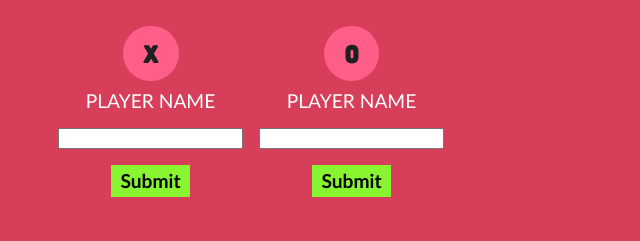
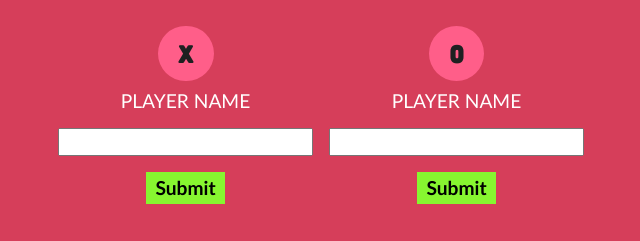
Before and after one commit to Anson558/tic-tac-toe, a plain HTML site: page index.html in a window 1280 px wide. Shown: the part 102-343 px from the top of the page, without its empty margins (406-1046 px from the left). Drawn offline with Linux system fonts and the light colour scheme.

Commit message:
more ios bug fixes

```diff
--- a/index.html
+++ b/index.html
@@ -2,7 +2,7 @@
 <html lang="en">
 <head>
     <meta charset="UTF-8">
-    <meta name="viewport" content="width=device-width, initial-scale=1.0">
+    <meta name="viewport" content="width=device-width, initial-scale=1.0, maximum-scale=1">
     <title>Tic Tac Toe</title>
     <link rel="stylesheet" href="styles/styles.css">
     <link rel="stylesheet" href="styles/config.css">
--- a/styles/styles.css
+++ b/styles/styles.css
@@ -58,6 +58,7 @@ button{
     border: none;
     display: block;
     width: fit-content;
+    color: black;
 }
 
 button:hover{
@@ -70,8 +71,8 @@ label, p {
     display: block;
 }
 
-input:focus {
-    zoom: 100%;
+input {
+    font-size: 1.2rem;
 }
 
 #player-turn-name {
```
